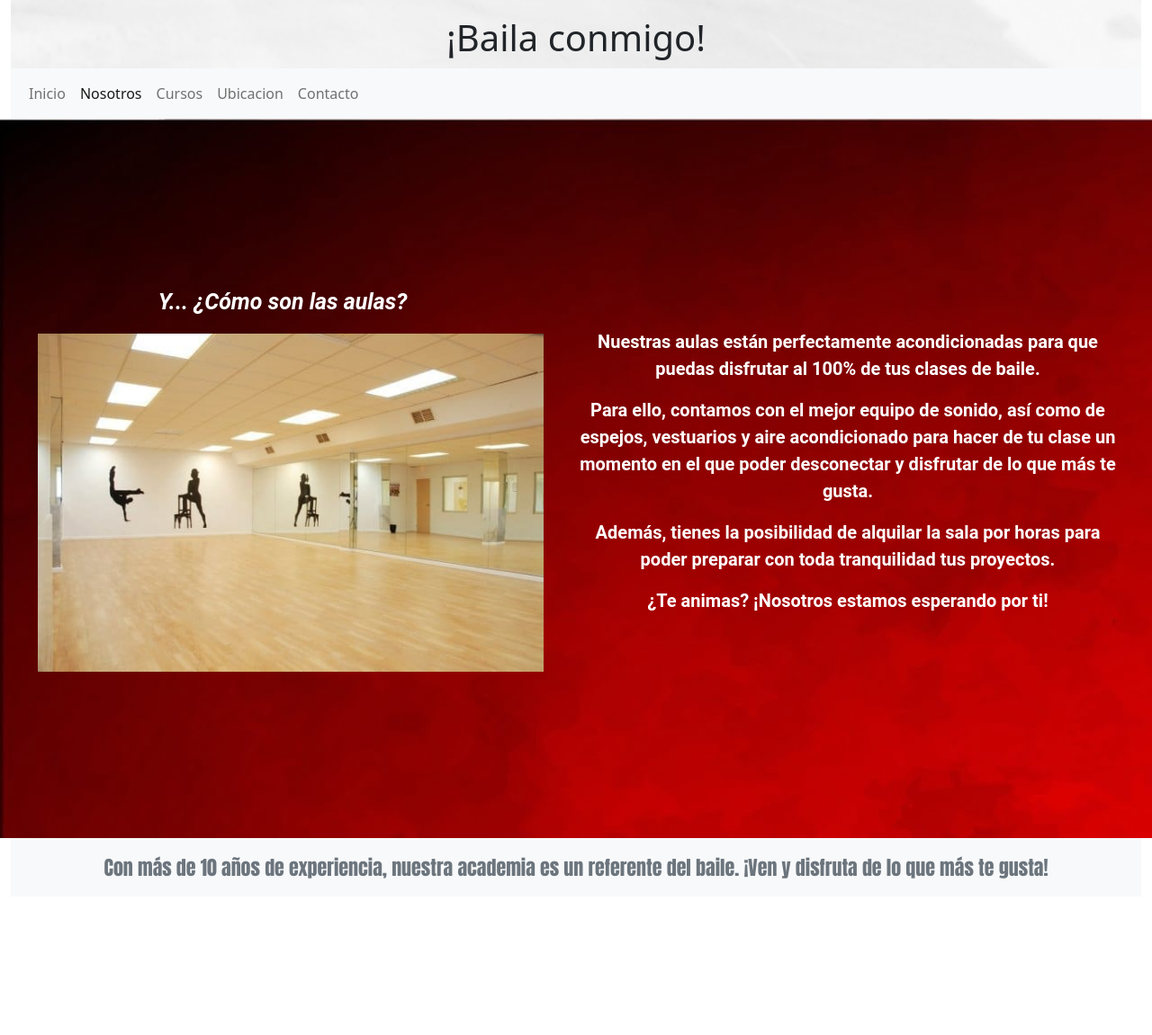
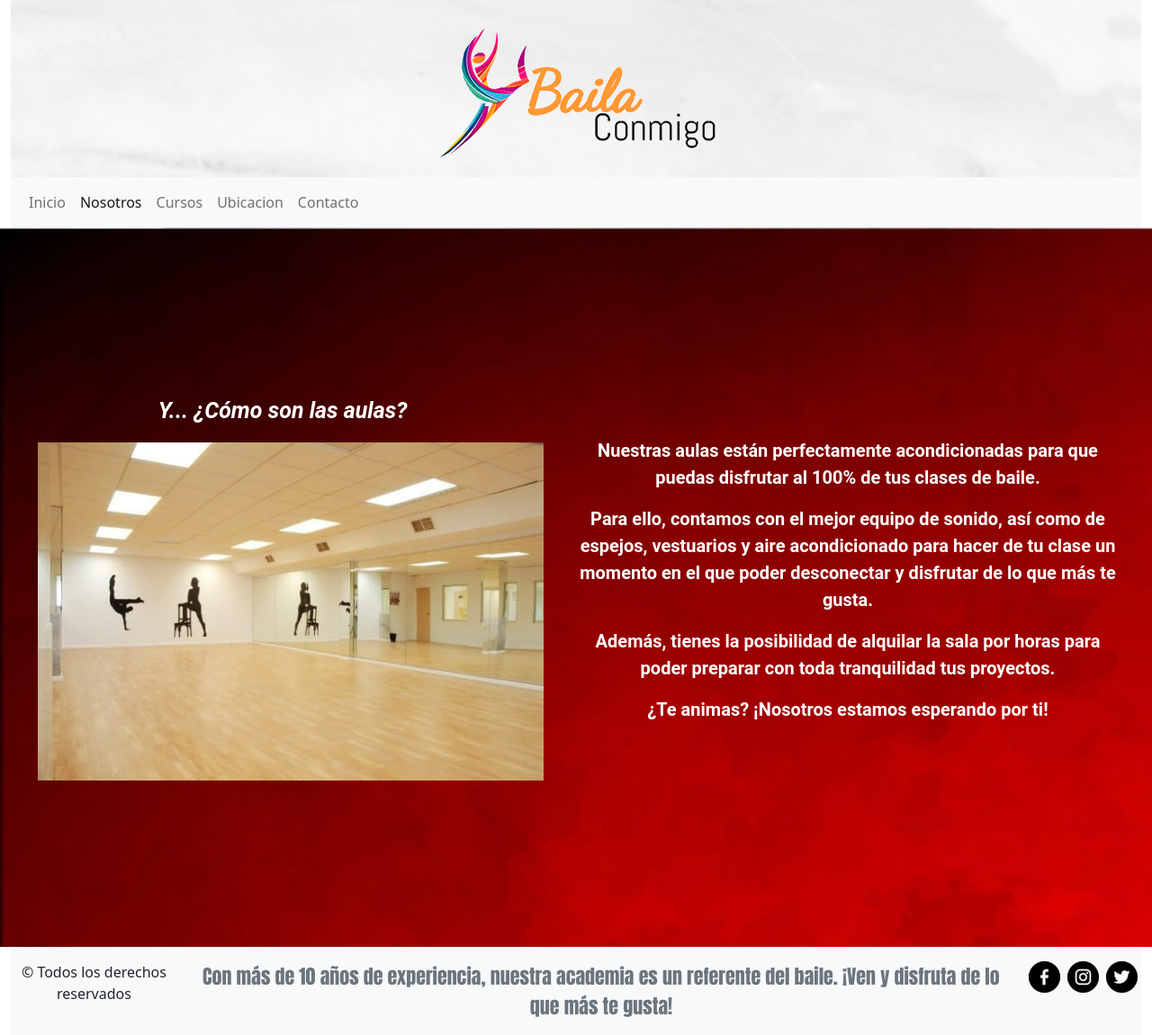
Before and after one commit to Escaleritero/PROYECTO, a plain HTML site: page pages/nosotros.html in a window 1280 px wide. Shown: the whole page at 90% size. Before the commit the page ends 997 px from the top, so only its background shows below. Drawn offline with nearby package versions, Linux system fonts and the light colour scheme.

Commit message:
codigo limpio y anado iconos de redes sociales

```diff
--- a/assets/scss/_botonesFormulario.scss
+++ b/assets/scss/_botonesFormulario.scss
@@ -17,7 +17,7 @@ form {
             @extend .btn;
             color: white;
             border-radius: 6px;
-            // padding-bottom: 9px;
+
 
         }
 }
--- a/pages/nosotros.html
+++ b/pages/nosotros.html
@@ -15,15 +15,14 @@
 
     </head>
     <body class="container-fluid">
-        <header>
-            <div class="divHeader">
-                <h1 class="text-center mt-3">¡Baila conmigo!</h1>
-            </div>
+        <div class="divHeader">
+            <h1 class="text-center mt-3"><img class="img-fluid" src="../assets/img/logoWebRecortado.png" alt=""></h1>
+        </div>
 
             <nav class="navbar navbar-expand-lg bg-light ">
                 <div class="container-fluid">
                     <button class="navbar-toggler" type="button" data-bs-toggle="collapse" data-bs-target="#navbarNav" aria-controls="navbarNav" aria-expanded="false" aria-label="Toggle navigation">
-                    <span class="navbar-toggler-icon"></span>
+                        <span class="navbar-toggler-icon"></span>
                     </button>
                     <div class="collapse navbar-collapse" id="navbarNav">
                         <ul class="navbar-nav">
@@ -66,9 +65,25 @@
         </main>
 
 
-        <footer class="footer mt-auto py-3 bg-light text-center">
-            <div class="container">
-            <span class="text-muted">Con más de 10 años de experiencia, nuestra academia es un referente del baile. ¡Ven y disfruta de lo que más te gusta!</span>
+        <footer class="footer mt-auto py-3 bg-light ">
+            <div class="d-flex">
+                <div>
+                    <p>&#169 Todos los derechos reservados</p>
+                </div>
+                <div class="container">
+                    <span class="text-muted">Con más de 10 años de experiencia, nuestra academia es un referente del baile. ¡Ven y disfruta de lo que más te gusta!</span>
+                </div>
+                <div class="d-flex">
+                        <div class="mx-1">
+                            <a href="https://es-es.facebook.com/"><img src="../assets/img/redes/facebook.png" alt="Facebook"></a>
+                        </div>
+                        <div class="mx-1">
+                            <a href="https://www.instagram.com/"><img src="../assets/img/redes/instagram.png" alt="Instagram"></a>
+                        </div>
+                        <div class="mx-1">
+                            <a href="https://twitter.com/?lang=es"><img src="../assets/img/redes/twitter.png" alt="Instagram"></a>
+                        </div>
+                </div>
             </div>
         </footer>
 
```
Also changed, not shown: assets/scss/_estiloDeIndex.scss (+0 -18 lines), index.html (+18 -8 lines), pages/contacto.html (+21 -5 lines), pages/cursos.html (+20 -4 lines), pages/ubicacion.html (+21 -5 lines), assets/img/alfredo.jpg (deleted), assets/img/redes/facebook.png (added), assets/img/redes/instagram.png (added), assets/img/redes/twitter.png (added), assets/scss/style.scss (line endings or trailing spaces), 1 other file.
